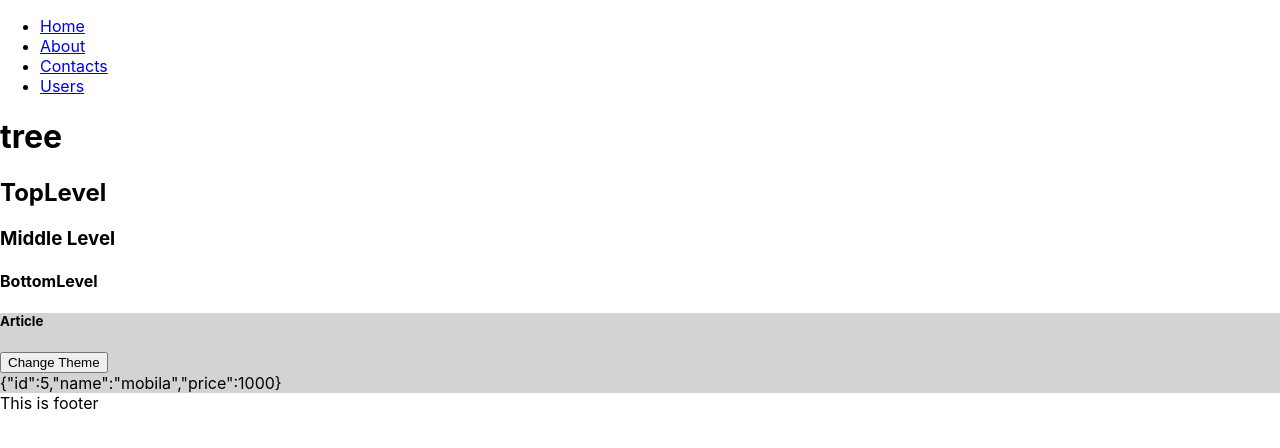
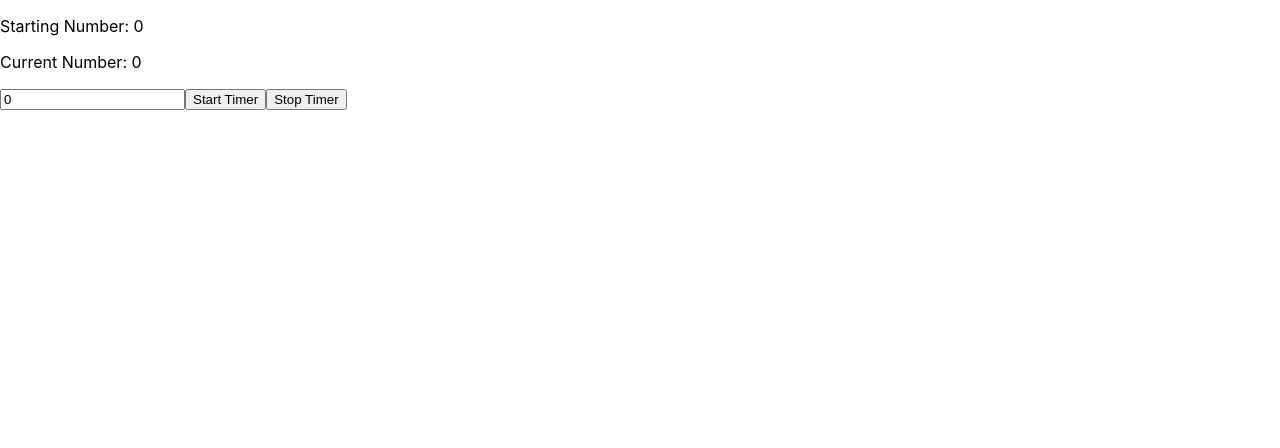
Before and after one commit to vlasoffivan95/react_from_zero, a React (Create React App) app: page / in a window 1280 px wide. Shown: the top 448 px of the page. Built offline with nearby package versions, Linux system fonts and the light colour scheme.

Commit message:
add first hook

```diff
--- a/src/App.js
+++ b/src/App.js
@@ -1,80 +1,9 @@
 import "./App.css";
 import React from "react";
-import Headers from "./components/Headers";
-import { Switch, Route } from "react-router-dom/cjs/react-router-dom.min";
-import Home from "./pages/HomePage";
-import NotFoundPage from "./pages/NotFoundPage";
-import About from "./pages/About";
-import Contacts from "./pages/Contacts";
-import Footer from "./pages/Footer";
-import UsersPage from "./pages/UsersPage";
-import PostsPage from "./pages/PostsPage";
-import Tree from "./components/Tree";
-import SomeArticleWithProduct from "./components/Tree/SomeArticle";
-import {
-  ProductContext,
-  ThemeContext,
-  NameContext,
-  SrcContext,
-} from "./context";
-import CONSTANTS from "./constants";
-import HeadersWithContext from "./components/HeadersWithContext";
+import Timer from "components/HookTimer";
 
-class App extends React.Component {
-  state = {
-    product: {
-      id: 5,
-      name: "mobila",
-      price: 1000,
-    },
+function App() {
+  return <Timer />;
+}
 
-    theme: CONSTANTS.THEMES.LIGHT,
-
-    userName: CONSTANTS.USER.NAME,
-    srcImage: CONSTANTS.USER.SRC,
-  };
-
-  changeTheme = () => {
-    const { theme } = this.state;
-    this.setState({
-      theme:
-        theme === CONSTANTS.THEMES.LIGHT
-          ? CONSTANTS.THEMES.DARK
-          : CONSTANTS.THEMES.LIGHT,
-    });
-  };
-  render() {
-    const { product, theme, userName, srcImage } = this.state;
-
-    return (
-      <ProductContext.Provider value={product}>
-        <ThemeContext.Provider value={[theme, this.changeTheme]}>
-          <Headers />
-
-          <Tree />
-
-          <Switch>
-            <Route
-              path="/about"
-              render={(routeProps) => <About {...routeProps}></About>}
-            />
-            <SrcContext.Provider value={srcImage}>
-              <Route path="/provider" exact component={HeadersWithContext} />
-            </SrcContext.Provider>
-
-            <Route path="/contact" render={() => <Contacts />} />
-
-            <Route path="/" exact component={Home} />
-            <Route path="/users" component={UsersPage} />
-            <Route path="/posts" component={PostsPage} />
-
-            <Route path="*">{() => <NotFoundPage />}</Route>
-          </Switch>
-
-          <Footer />
-        </ThemeContext.Provider>
-      </ProductContext.Provider>
-    );
-  }
-}
 export default App;
--- /dev/null
+++ b/src/components/HookTimer/index.jsx
@@ -0,0 +1,31 @@
+import React, { useState } from "react";
+
+const Timer = (props) => {
+//   const [state, setState] = useState({ count: 0, startingNumber: 0 });
+
+  const[startingNumber, setStartingNumber] = useState(0)
+  const [currentNumber, setCurrentNumber] = useState(0);
+
+  const handleChange = (e) => {
+    const {
+      target: { value },
+    } = e;
+
+
+    setStartingNumber(value)
+    // setState({ ...state, startingNumber: value });
+  };
+
+
+  return (
+    <div>
+      <p>Starting Number: {startingNumber}</p>
+      <p>Current Number: {currentNumber}</p>
+      <input type="text" value={startingNumber} onChange={handleChange} />
+      <button>Start Timer {}</button>
+      <button>Stop Timer</button>
+    </div>
+  );
+};
+
+export default Timer;
--- a/src/components/Timer/index.jsx
+++ b/src/components/Timer/index.jsx
@@ -1,7 +1,7 @@
 import React, { Component } from "react";
 import styles from "./Timer.module.scss"
 
-class Timer extends Component {
+class Timers extends Component {
   state = {
     number: 10,
     isDoubled: false,
@@ -47,4 +47,4 @@ class Timer extends Component {
   }
 }
 
-export default Timer;
+export default Timers;
--- a/src/pages/About/index.jsx
+++ b/src/pages/About/index.jsx
@@ -1,4 +1,4 @@
-function About() {
+function About(props) {
     return (
       <main>
         <h1>About page</h1>
```
